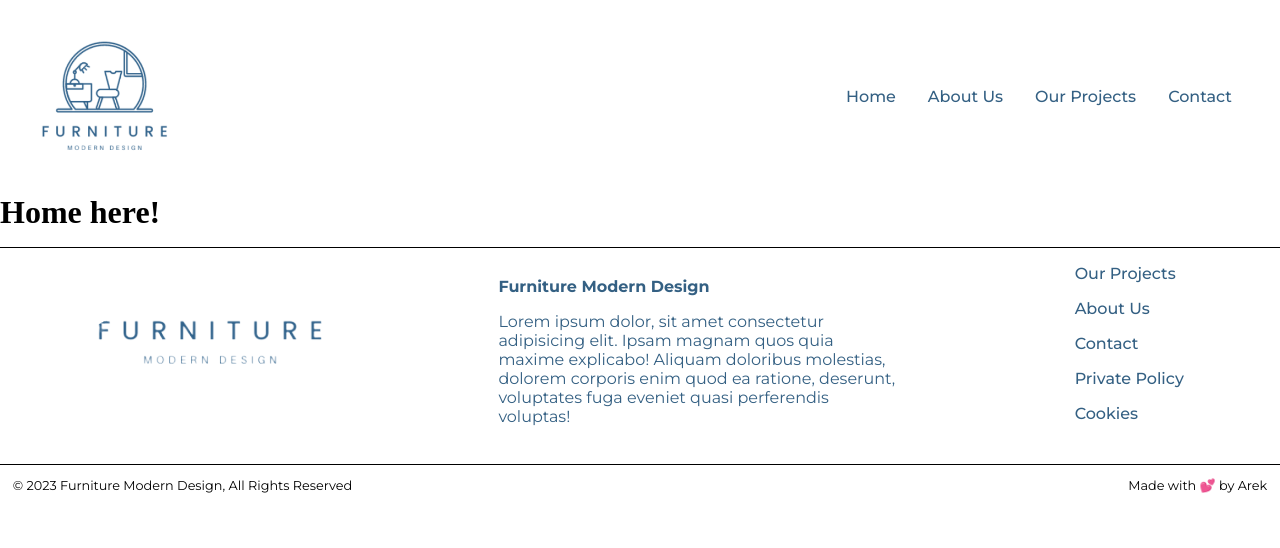
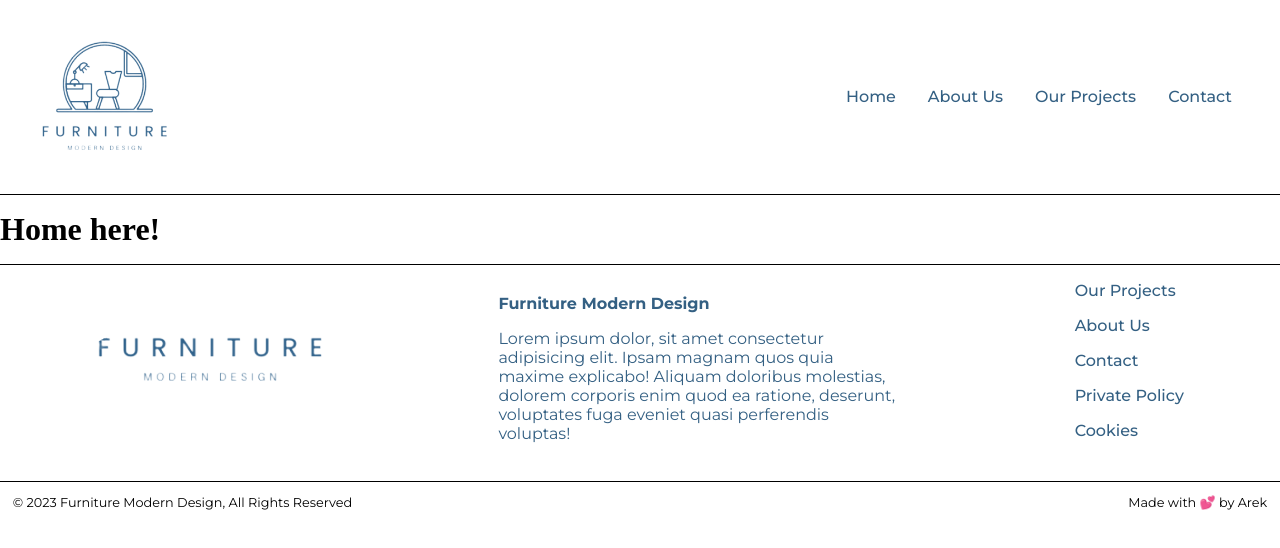
Before and after one commit to WojcikArek/landing-page, a Vue app: page / in a window 1280 px wide. Shown: the top 548 px of the page. Built offline with nearby package versions, Linux system fonts and the light colour scheme.

Commit message:
style for Navbar

```diff
--- a/src/components/NavBar.vue
+++ b/src/components/NavBar.vue
@@ -2,7 +2,7 @@
 <template>
 <div class="nav-bar">
     <div class="logo-type">
-        <RouterLink to="/"><img src="../assets/img/logo-type.png" alt="logo-furniture"></RouterLink>
+        <RouterLink to="/"><img src="../assets/img/logo-type-nobg.png" alt="logo-furniture"></RouterLink>
     </div>
     <nav class="main-nav">
         <ul>
@@ -28,27 +28,38 @@ export default {
     display: flex;
     justify-content: space-between;
     align-items: center;
+    margin-bottom: 1em ;
     font-family: 'Montserrat', sans-serif;
     font-weight: 500;
+    border-bottom: 1px solid black;
     .logo-type{
 
         img{
+
             margin: 2em;
             width: 9em;
+
         }
     }
     .main-nav{
+
        margin-right: 2em;
+
         ul{
+
             display: flex;
             justify-content: space-around;
             list-style: none;
 
             li{
+
                 margin: 1em;
+
               a{
+
                 color:#346083;
                 text-decoration: none;
+
               }
             }
         }
```
